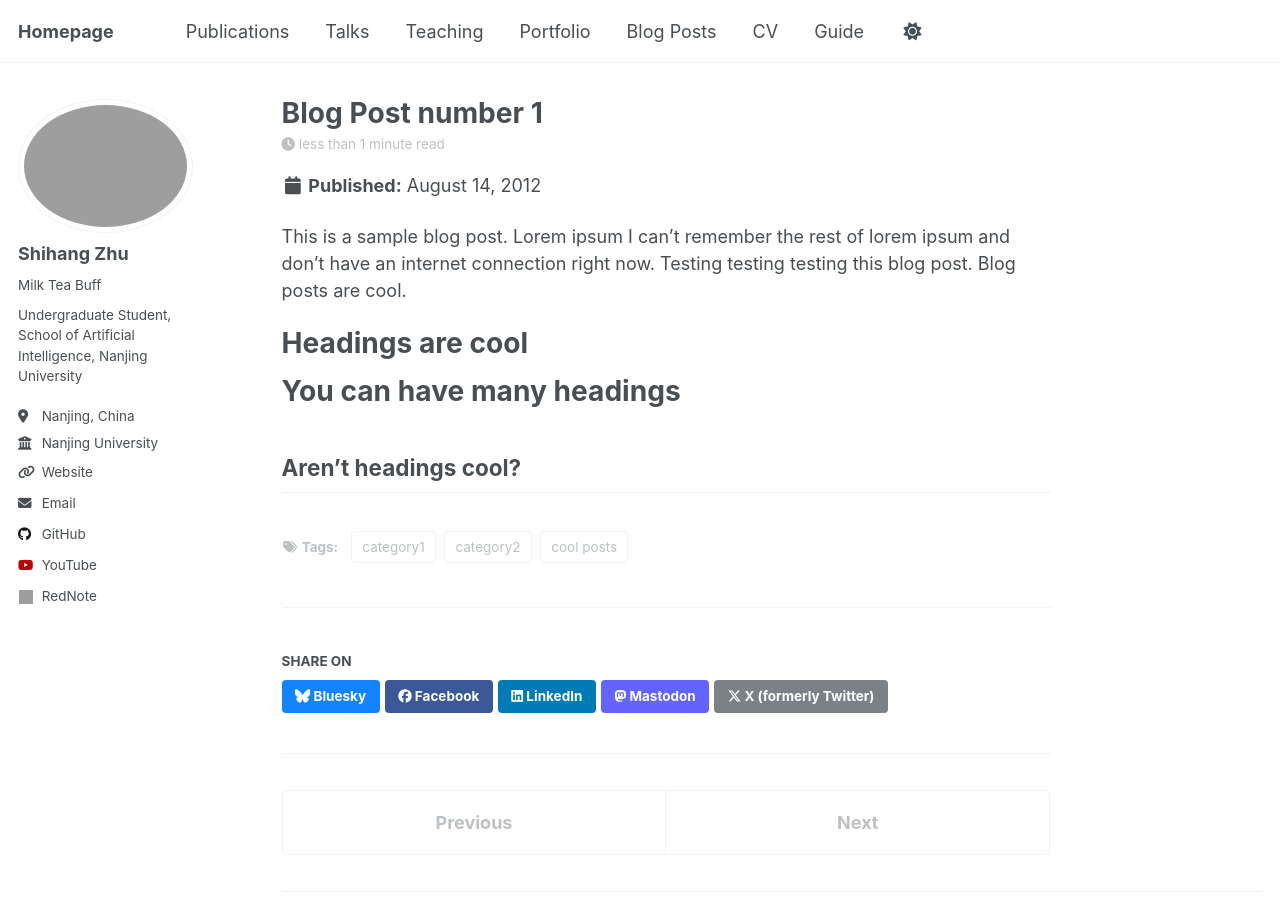
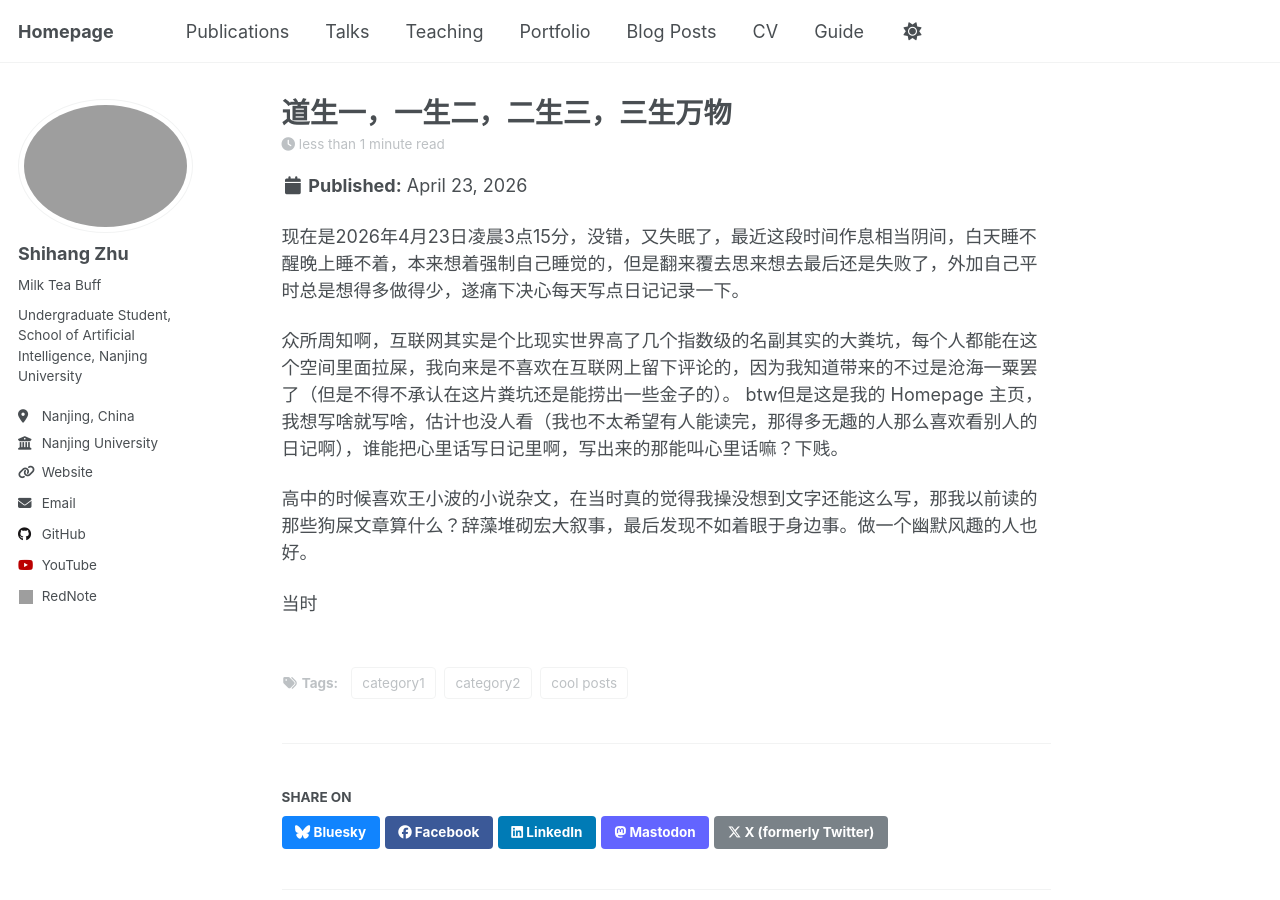
Before and after one commit to edzee3000/edzee3000.github.io, a Jekyll site: the page built from _posts/2012-08-14-blog-post-1.md, in a window 1280 px wide and 900 px high. Built offline with Jekyll 4.4.1, drawn with Linux system fonts in a browser that asks for light colours; a script that is not in the unit is left out; grey boxes are pictures that could not be loaded.

Commit message:
Revise blog post with new content and metadata
Updated the title, date, and permalink of the blog post. Replaced the content with a new entry in Chinese.

```diff
--- a/_posts/2012-08-14-blog-post-1.md
+++ b/_posts/2012-08-14-blog-post-1.md
@@ -1,20 +1,19 @@
 ---
-title: 'Blog Post number 1'
-date: 2012-08-14
-permalink: /posts/2012/08/blog-post-1/
+title: '道生一，一生二，二生三，三生万物'
+date: 2026-04-23
+permalink: /posts/2026/04/blog-post-1/
 tags:
   - cool posts
   - category1
   - category2
 ---
 
-This is a sample blog post. Lorem ipsum I can't remember the rest of lorem ipsum and don't have an internet connection right now. Testing testing testing this blog post. Blog posts are cool.
+现在是2026年4月23日凌晨3点15分，没错，又失眠了，最近这段时间作息相当阴间，白天睡不醒晚上睡不着，本来想着强制自己睡觉的，但是翻来覆去思来想去最后还是失败了，外加自己平时总是想得多做得少，遂痛下决心每天写点日记记录一下。
 
-Headings are cool
-======
+众所周知啊，互联网其实是个比现实世界高了几个指数级的名副其实的大粪坑，每个人都能在这个空间里面拉屎，我向来是不喜欢在互联网上留下评论的，因为我知道带来的不过是沧海一粟罢了（但是不得不承认在这片粪坑还是能捞出一些金子的）。
+btw但是这是我的 Homepage 主页，我想写啥就写啥，估计也没人看（我也不太希望有人能读完，那得多无趣的人那么喜欢看别人的日记啊），谁能把心里话写日记里啊，写出来的那能叫心里话嘛？下贱。
 
-You can have many headings
-======
 
-Aren't headings cool?
-------
+高中的时候喜欢王小波的小说杂文，在当时真的觉得我操没想到文字还能这么写，那我以前读的那些狗屎文章算什么？辞藻堆砌宏大叙事，最后发现不如着眼于身边事。做一个幽默风趣的人也好。
+
+当时
```
